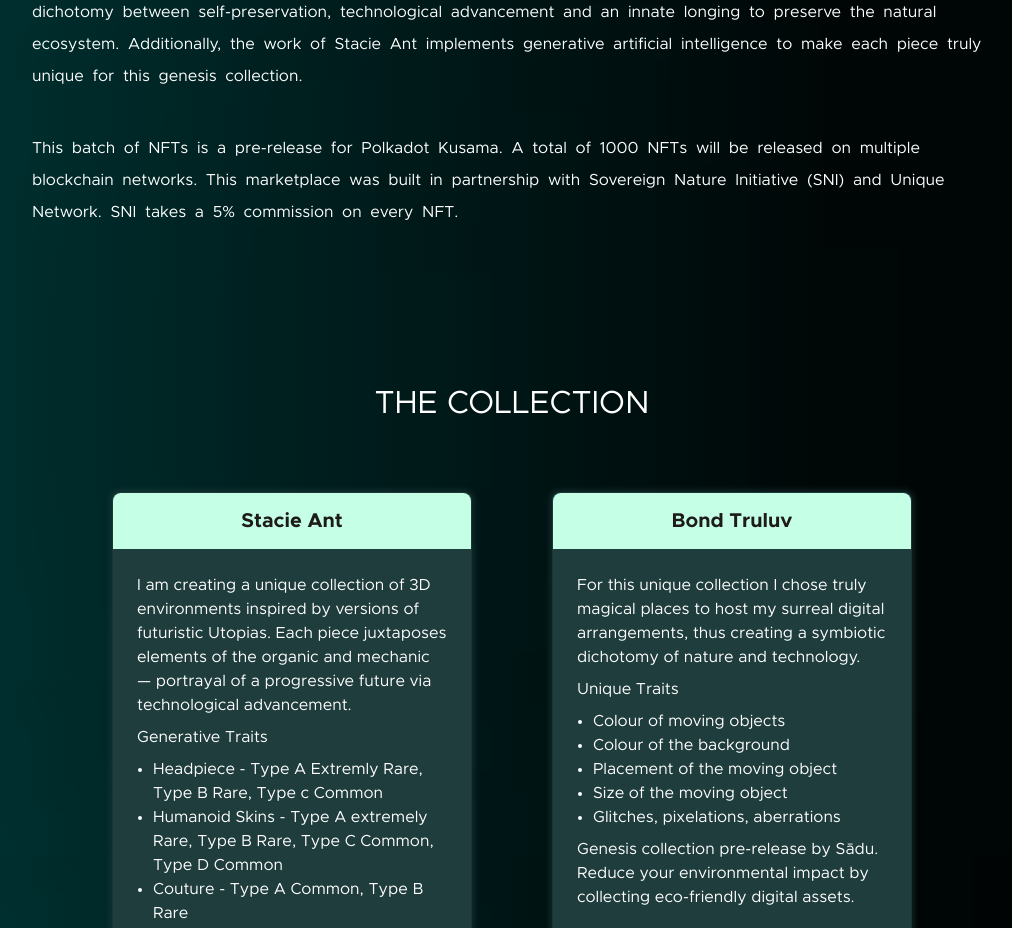
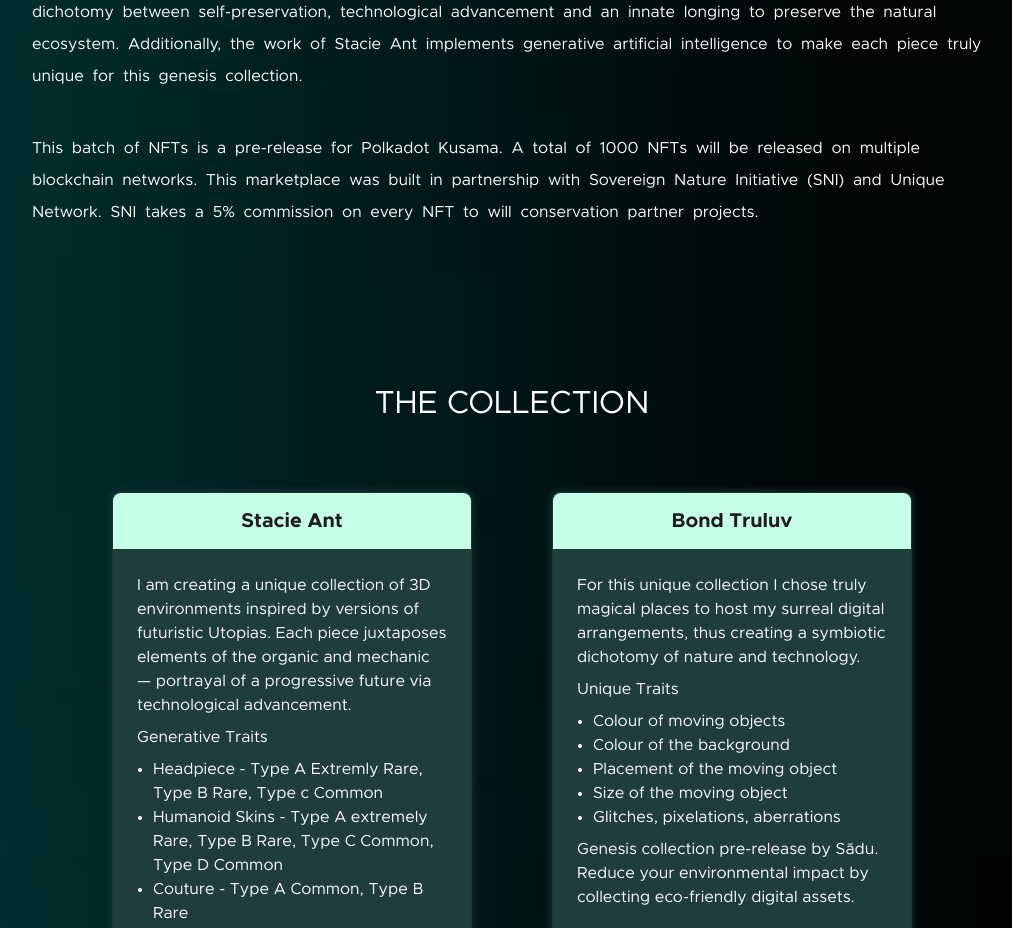
Before and after one commit to SovereignNature/sadu-landing, a React (Create React App) app: page / in a window 1280 px wide. Shown: the part 1500-2428 px from the top of the page, without its empty margins (128-1140 px from the left). Built offline with nearby package versions, Linux system fonts and the light colour scheme.

Commit message:
refactor: Change about us text

```diff
--- a/src/LandingPage.js
+++ b/src/LandingPage.js
@@ -63,7 +63,7 @@ function LandingPage(){
                 The artists contributing work to this collection,  <a href="https://www.instagram.com/bondtruluv/?hl=en" target="_blank">Bond Truluv</a> and <a href="https://www.instagram.com/whosthereplease/" target="_blank">Stacie Ant</a> bring awareness to the emotional dichotomy between self-preservation, technological advancement and an innate longing to preserve the natural ecosystem. Additionally, the work of Stacie Ant implements generative artificial intelligence to make each piece truly unique for this genesis collection.
             </p>
             <p className="about__text">
-                This batch of NFTs is a pre-release for Polkadot Kusama. A total of 1000 NFTs will be released on multiple blockchain networks. This marketplace was built in partnership with Sovereign Nature Initiative (SNI) and Unique Network.  SNI takes a 5% commission on every NFT.
+                This batch of NFTs is a pre-release for Polkadot Kusama. A total of 1000 NFTs will be released on multiple blockchain networks. This marketplace was built in partnership with Sovereign Nature Initiative (SNI) and Unique Network.  SNI takes a 5% commission on every NFT to will conservation partner projects.
             </p>
         </div>
         <div className="collection section">
```
